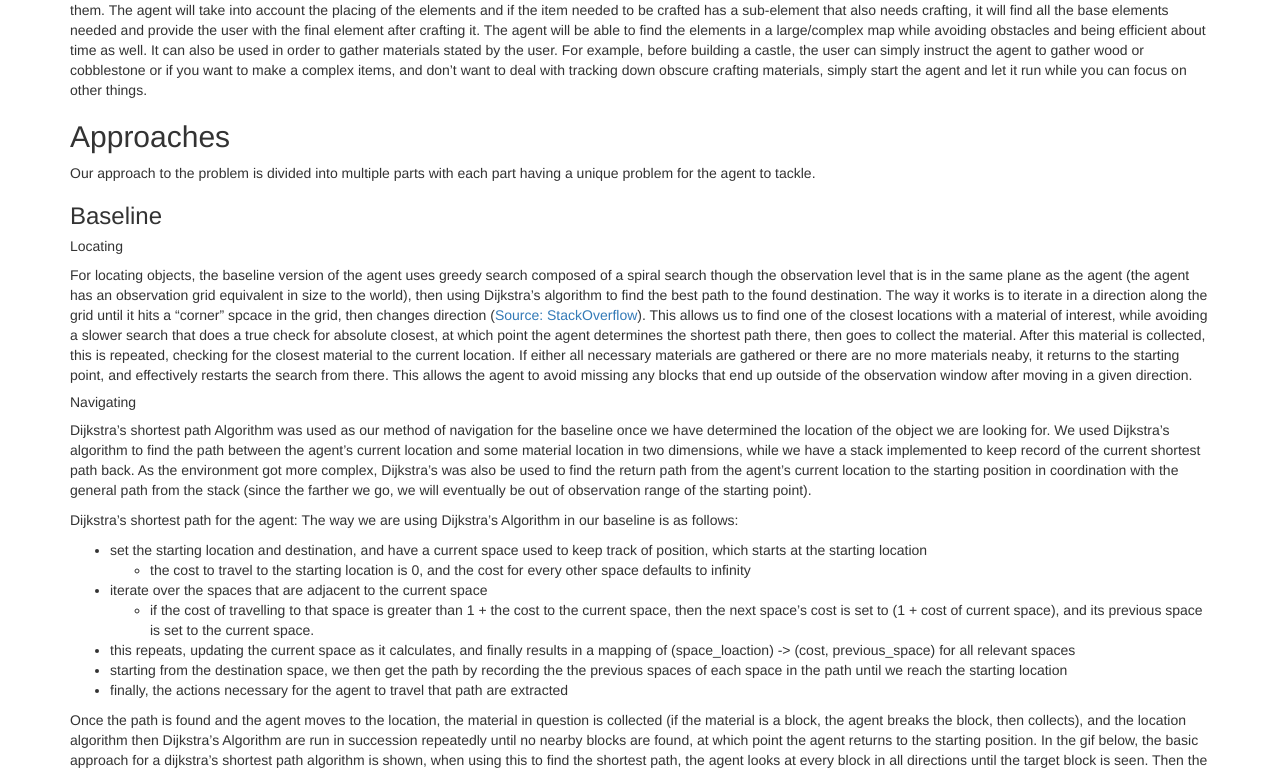
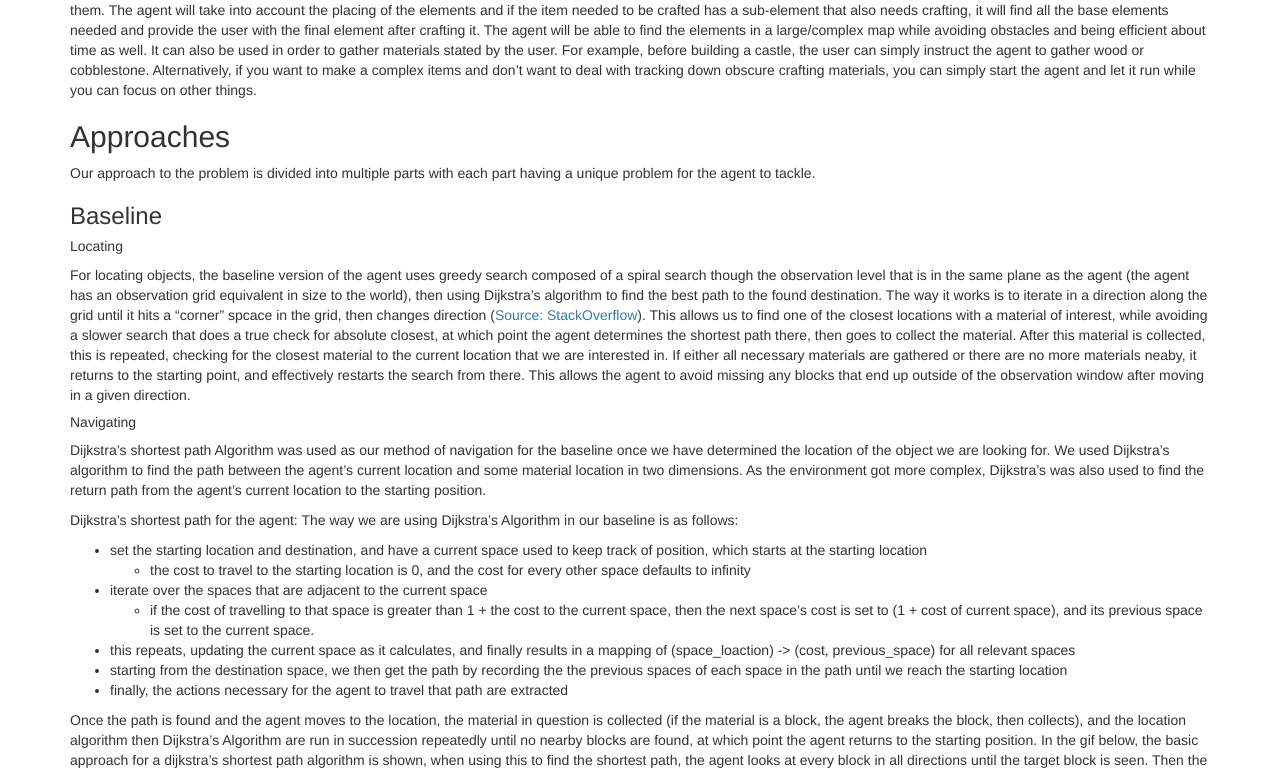
Before and after one commit to dheyay/mAIncrafters, a Jekyll site: the page built from docs/final.md, in a window 1280 px wide and 1400 px high, scrolled down 391 px. Shown: the part 278-1050 px from the top of the window. Built offline with Jekyll 4.4.1, drawn with Linux system fonts in a browser that asks for light colours; some of the changed text lies outside the part shown.

Commit message:
Update final.md

````diff
--- a/docs/final.md
+++ b/docs/final.md
@@ -13,7 +13,7 @@
 </p>
 
 The main goal of this project is to allow the user to give the agent items to craft and the agent will automatically move around and seek out the materials needed to craft it and acquire them. The agent will take into account the placing of the elements and if the item needed to be crafted has a sub-element that also needs crafting, it will find all the base elements needed and provide the user with the final element after crafting it. The agent will be able to find the elements in a large/complex map while avoiding obstacles and being efficient about time as well. It can also be used in order to gather materials stated by the user.
-For example, before building a castle, the user can simply instruct the agent to gather wood or cobblestone or if you want to make a complex items, and don't want to deal with tracking down obscure crafting materials, simply start the agent and let it run while you can focus on other things.
+For example, before building a castle, the user can simply instruct the agent to gather wood or cobblestone. Alternatively, if you want to make a complex items and don't want to deal with tracking down obscure crafting materials, you can simply start the agent and let it run while you can focus on other things.
 
 ## Approaches
 Our approach to the problem is divided into multiple parts with each part having a unique problem for the agent to tackle.
@@ -21,12 +21,11 @@
 ### Baseline
 
 ##### Locating
-For locating objects, the baseline version of the agent uses greedy search composed of a spiral search though the observation level that is in the same plane as the agent (the agent has an observation grid equivalent in size to the world), then using Dijkstra's algorithm to find the best path to the found destination. The way it works is to iterate in a direction along the grid until it hits a "corner" spcace in the grid, then changes direction ([Source: StackOverflow](https://stackoverflow.com/questions/398299/looping-in-a-spiral)). This allows us to find one of the closest locations with a material of interest, while avoiding a slower search that does a true check for absolute closest, at which point the agent determines the shortest path there, then goes to collect the material. After this material is collected, this is repeated, checking for the closest material to the current location. If either all necessary materials are gathered or there are no more materials neaby, it returns to the starting point, and effectively restarts the search from there. This allows the agent to avoid missing any blocks that end up outside of the observation window after moving in a given direction.
+For locating objects, the baseline version of the agent uses greedy search composed of a spiral search though the observation level that is in the same plane as the agent (the agent has an observation grid equivalent in size to the world), then using Dijkstra's algorithm to find the best path to the found destination. The way it works is to iterate in a direction along the grid until it hits a "corner" spcace in the grid, then changes direction ([Source: StackOverflow](https://stackoverflow.com/questions/398299/looping-in-a-spiral)). This allows us to find one of the closest locations with a material of interest, while avoiding a slower search that does a true check for absolute closest, at which point the agent determines the shortest path there, then goes to collect the material. After this material is collected, this is repeated, checking for the closest material to the current location that we are interested in. If either all necessary materials are gathered or there are no more materials neaby, it returns to the starting point, and effectively restarts the search from there. This allows the agent to avoid missing any blocks that end up outside of the observation window after moving in a given direction.
 
 
 ##### Navigating
-Dijkstra's shortest path Algorithm was used as our method of navigation for the baseline once we have determined the location of the object we are looking for. We used Dijkstra's algorithm to find the path between the agent's current location and some material location in two dimensions, while we have a stack implemented to keep record of the current shortest path back. As the environment got more complex, Dijkstra's was also be used to find the return path from the agent's current location to the starting position in coordination with the general path from the stack (since the farther we go, we will eventually be out of observation range of the starting point).
-
+Dijkstra's shortest path Algorithm was used as our method of navigation for the baseline once we have determined the location of the object we are looking for. We used Dijkstra's algorithm to find the path between the agent's current location and some material location in two dimensions. As the environment got more complex, Dijkstra's was also used to find the return path from the agent's current location to the starting position.
 
 Dijkstra's shortest path for the agent:
 The way we are using Dijkstra's Algorithm in our baseline is as follows:
@@ -56,9 +59,13 @@
 ### Final Approach
 
 ##### Locating
-For locating objects, in this version of the agent we now provide it the biome/material probabilities, and it decides the best biome to search through based on the materials it needs and its current location, which allows it to select biomes that are sufficiently supplied with materials (as per its requirements), while at the same time avoiding going entirely across the map for "extra" materials when it could get a sufficient amount by travelling between two neighboring biomes.Upon choosing the initial biome, the agent uses the same greedy search as the baseline, except it uses A* instead of Dijstra's, so we'll avoid repeating the entire process here, in favor of detailing A* below.
+For locating objects, in this version of the agent we now provide it the biome/material probabilities, and it decides the best biome to search through based on the materials it needs and its current location, which allows it to select biomes that are sufficiently supplied with materials (as per its requirements), while at the same time avoiding going entirely across the map for "extra" materials when it could get a sufficient amount by travelling between two neighboring biomes. Upon choosing the initial biome, the agent uses the same greedy search as the baseline, except it uses A* instead of Dijkstra's, so we'll avoid repeating the entire process here, in favor of detailing A* below.
+
+To elaborate a bit more on the probabilities, we had a biome to material mapping, where each material in the biome in turn mapped to a probability of being generated in the map. The world is generated using these probabilities, and the agent has access to them for the purpose of choosing which biome should be its destination after each successive material is gathered. In this sense, the agent "knew" what to expect, and even with full access to the map, still used this method for planning successive paths.
 
 For our final agent, we decided against reducing the observation spaceas intitially planned in the status update, instead making it more of an optimization problem than a learning. This allowed us to focus more on the idea of the agent using prior knowledge to navigate an environment, as well as on the pathfinding and navigation optimizations instead.
+
+We initially attempted to create another baseline that would fully utililize the fully-observed environment (a la Traveling Salesman), but as we were testing it on larger and larger worlds (50x50 was the size of the status world, while we are using 100x100 here), while it charted the most efficient path and thus had the shortest travel time, its computation time far exceeded what would have been necessary to be competitive with even the Dijkstra's baseline, and so further development was halted, since it as the world size grew, the agent using this method would only perform poorer and poorer. This also solidified our position using the probabilities to provide an estimate of the best start, and then using a greedy search within the environment that the agent expected to yield the best results.
 
 
 ##### Navigating
@@ -107,7 +114,9 @@
             neighbor.f = neighbor.g + neighbor.h
 ```
 
-As it is shown, the A* search is an effective method of finding the shortest path on complex maps because every iteration gets the agent closer to the element it has to mine instead of wasting computation time on searching every node in the vicinity of itself. The distance between the agent and the destination is shortened every time a path is extended, ultimately giving us the absoulte shortest path while being time efficient which is faster and more accurate than the dijkstra's for larger maps and more spread out maps.
+As shown, the A* search is an effective method of finding the shortest path on complex maps because every iteration gets the agent closer to the element it has to mine instead of wasting computation time on searching every node in the vicinity of itself. The distance between the agent and the destination is shortened every time a path is extended, ultimately giving us the absolute shortest path while being time efficient which is faster and more accurate than the Dijkstra's for larger maps and more spread out maps.
+
+As with the Dijkstra's baseline, this agent had to navigate around obstacles that had the potential to harm, and so had to be strictly accurate in terms of navigation path, otherwisse it would have been possible for the agent to die in the middle of a run (specifically: could not just have an agent run directly to the location).
 
 <p align="center">
   <img src="https://upload.wikimedia.org/wikipedia/commons/5/5d/Astar_progress_animation.gif">
````
Also changed, not shown: other parts of docs/final.md (+4 -0 lines).
